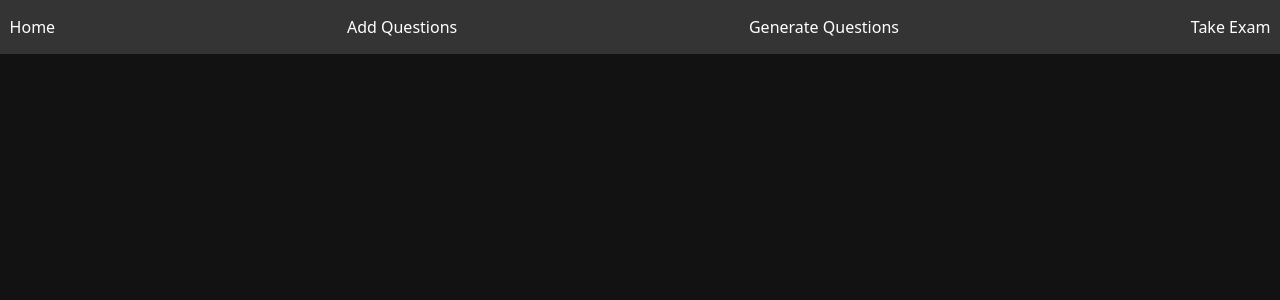
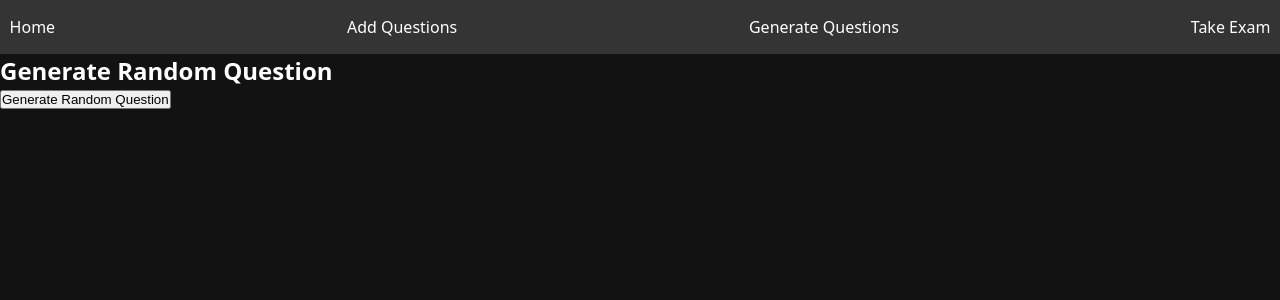
Before and after one commit to Espadv69/Course-2025, a React (Vite) app in the folder Quiz-App/: page /generate in a window 1280 px wide. Shown: the top 300 px of the page. Built offline with nearby package versions, Linux system fonts and the light colour scheme.

Commit message:
Refactor question generation state management in GenerateQuestions component

```diff
--- a/Quiz-App/src/pages/GenerateQuestions.jsx
+++ b/Quiz-App/src/pages/GenerateQuestions.jsx
@@ -10,12 +10,12 @@ const predefinedQuestions = [
 ]
 
 const GenerateQuestions = () => {
-  const [generateQuestion, setGenerateQuestion] = useState('')
+  const [generatedQuestion, setGeneratedQuestion] = useState('')
   const [questions, setQuestions] = useState(getQuestions())
 
   const generateRandomQuestion = () => {
     const randomIndex = Math.floor(Math.random() * predefinedQuestions.length)
-    setGenerateQuestion(predefinedQuestions[randomIndex])
+    setGeneratedQuestion(predefinedQuestions[randomIndex])
   }
 
   const saveGenerateQuestion = () => {
@@ -24,8 +24,22 @@ const GenerateQuestions = () => {
     const newQuestion = [...questions, { text: generateQuestion }]
     setQuestions(newQuestion)
     saveQuestions(newQuestion)
-    setGenerateQuestion('')
+    setGeneratedQuestion('')
   }
+
+  return (
+    <div>
+      <h2>Generate Random Question</h2>
+      <button onClick={generateRandomQuestion}>Generate Random Question</button>
+
+      {generatedQuestion && (
+        <div>
+          <p>{generatedQuestion}</p>
+          <button onClick={saveGenerateQuestion}>Save Question</button>
+        </div>
+      )}
+    </div>
+  )
 }
 
 export default GenerateQuestions
```
